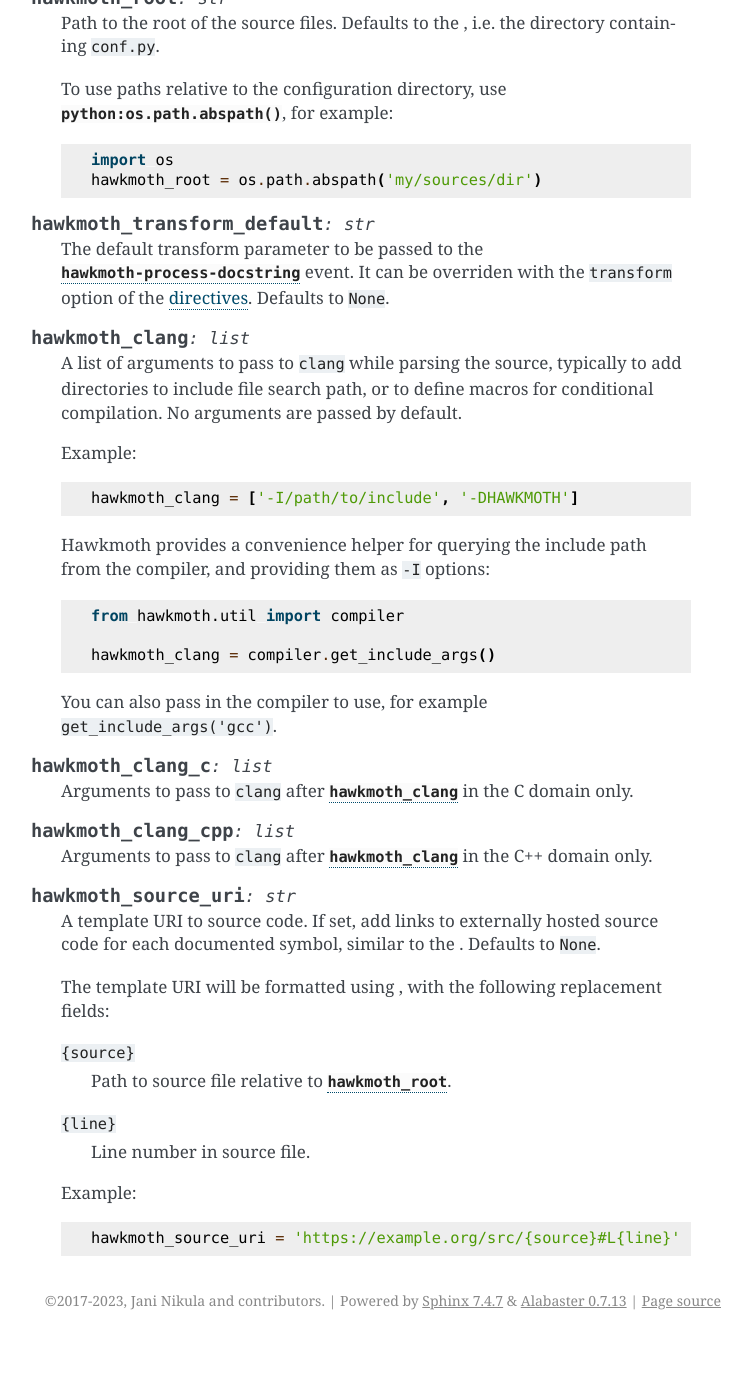
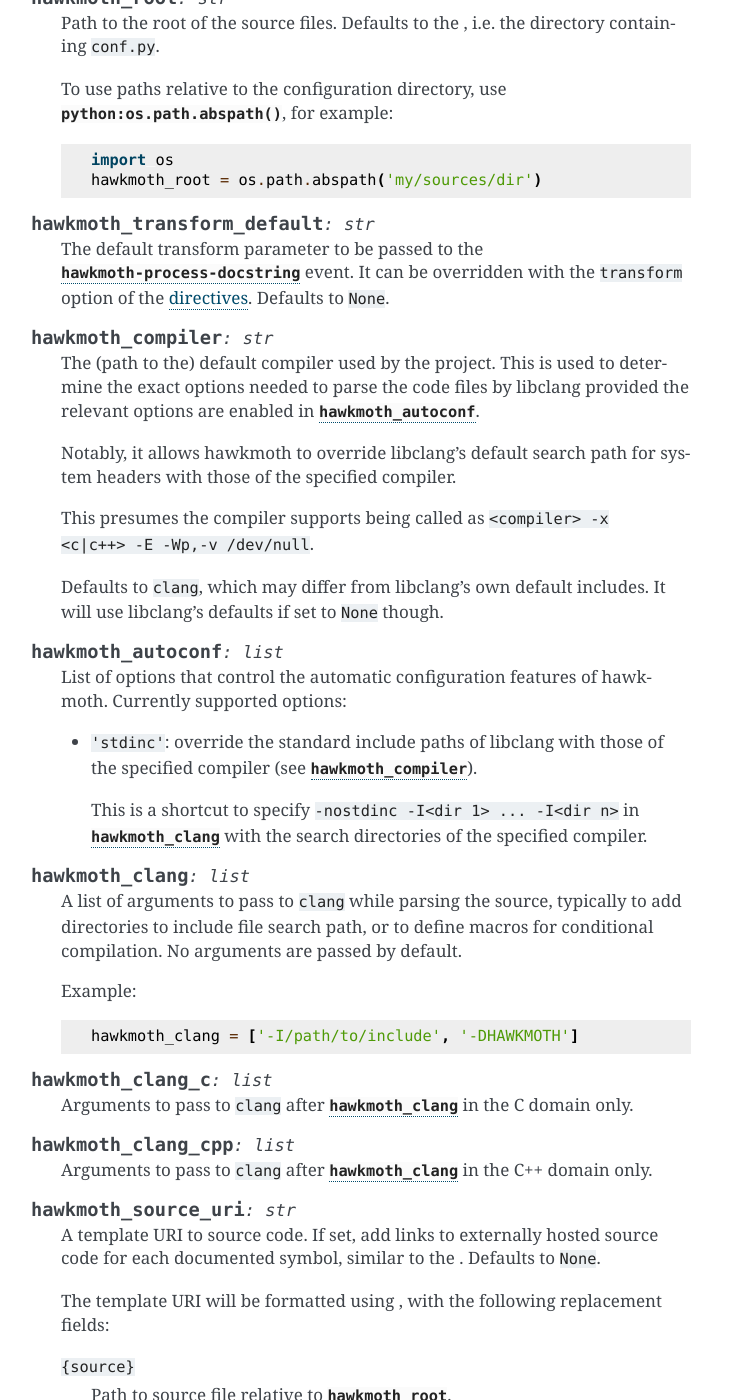
Before and after one commit to jnikula/hawkmoth, a Sphinx documentation site: the page built from doc/extension.rst, in a window 1280 px wide and 1400 px high, scrolled down 700 px. Shown: the whole window, without its empty margins (419-1170 px from the left). Built offline with Sphinx 7.4.7, drawn with Linux system fonts in a browser that asks for light colours; before the commit the page ends 2040 px from its top, so only the background shows below that.

Commit message:
cfg: add compiler and autoconf options
It's a common problem to want hawkmoth to parse the sources with the
exact headers a given code is meant to be compiled with and doing so
requires some verbosity upfront which can easily be avoided. Provide a
couple of options to do just that.

The defaults are chosen in a technically backwards incompatible way, but
it would take a frankly adversarial case to break it. In fact the new
defaults should yield the default behaviour everyone expected from the
beginning: we all expected libclang's search paths to be an exact match
to clang's, and indeed they are in some distributions.

Finally, the new search paths are added after other user's options since
the headers are searched in a left to right manner, giving the user the
possibility of overriding specific headers despite using this option.

For maximum flexibility, this functionality is gated on the 'autoconf'
settings, which can easily be extended later to support additional
features.

```diff
--- a/doc/extension.rst
+++ b/doc/extension.rst
@@ -56,9 +56,38 @@ See also additional configuration options in the :ref:`built-in extensions
    :type: str
 
    The default transform parameter to be passed to the
-   :event:`hawkmoth-process-docstring` event. It can be overriden with the
+   :event:`hawkmoth-process-docstring` event. It can be overridden with the
    ``transform`` option of the :ref:`directives <directives>`. Defaults to
    ``None``.
+
+.. py:data:: hawkmoth_compiler
+   :type: str
+
+   The (path to the) default compiler used by the project. This is used to
+   determine the exact options needed to parse the code files by libclang
+   provided the relevant options are enabled in :data:`hawkmoth_autoconf`.
+
+   Notably, it allows hawkmoth to override libclang's default search path for
+   system headers with those of the specified compiler.
+
+   This presumes the compiler supports being called as
+   ``<compiler> -x <c|c++> -E -Wp,-v /dev/null``.
+
+   Defaults to ``clang``, which may differ from libclang's own default includes.
+   It will use libclang's defaults if set to ``None`` though.
+
+.. py:data:: hawkmoth_autoconf
+   :type: list
+
+   List of options that control the automatic configuration features of
+   hawkmoth. Currently supported options:
+
+   * ``'stdinc'``: override the standard include paths of libclang with those of
+     the specified compiler (see :data:`hawkmoth_compiler`).
+
+     This is a shortcut to specify ``-nostdinc -I<dir 1> ... -I<dir n>`` in
+     :data:`hawkmoth_clang` with the search directories of the specified
+     compiler.
 
 .. py:data:: hawkmoth_clang
    :type: list
@@ -72,18 +101,6 @@ See also additional configuration options in the :ref:`built-in extensions
    .. code-block:: python
 
       hawkmoth_clang = ['-I/path/to/include', '-DHAWKMOTH']
-
-   Hawkmoth provides a convenience helper for querying the include path from the
-   compiler, and providing them as ``-I`` options:
-
-   .. code-block:: python
-
-      from hawkmoth.util import compiler
-
-      hawkmoth_clang = compiler.get_include_args()
-
-   You can also pass in the compiler to use, for example
-   ``get_include_args('gcc')``.
 
 .. py:data:: hawkmoth_clang_c
    :type: list
```
Also changed, not shown: src/hawkmoth/__init__.py (+30 -5 lines).
